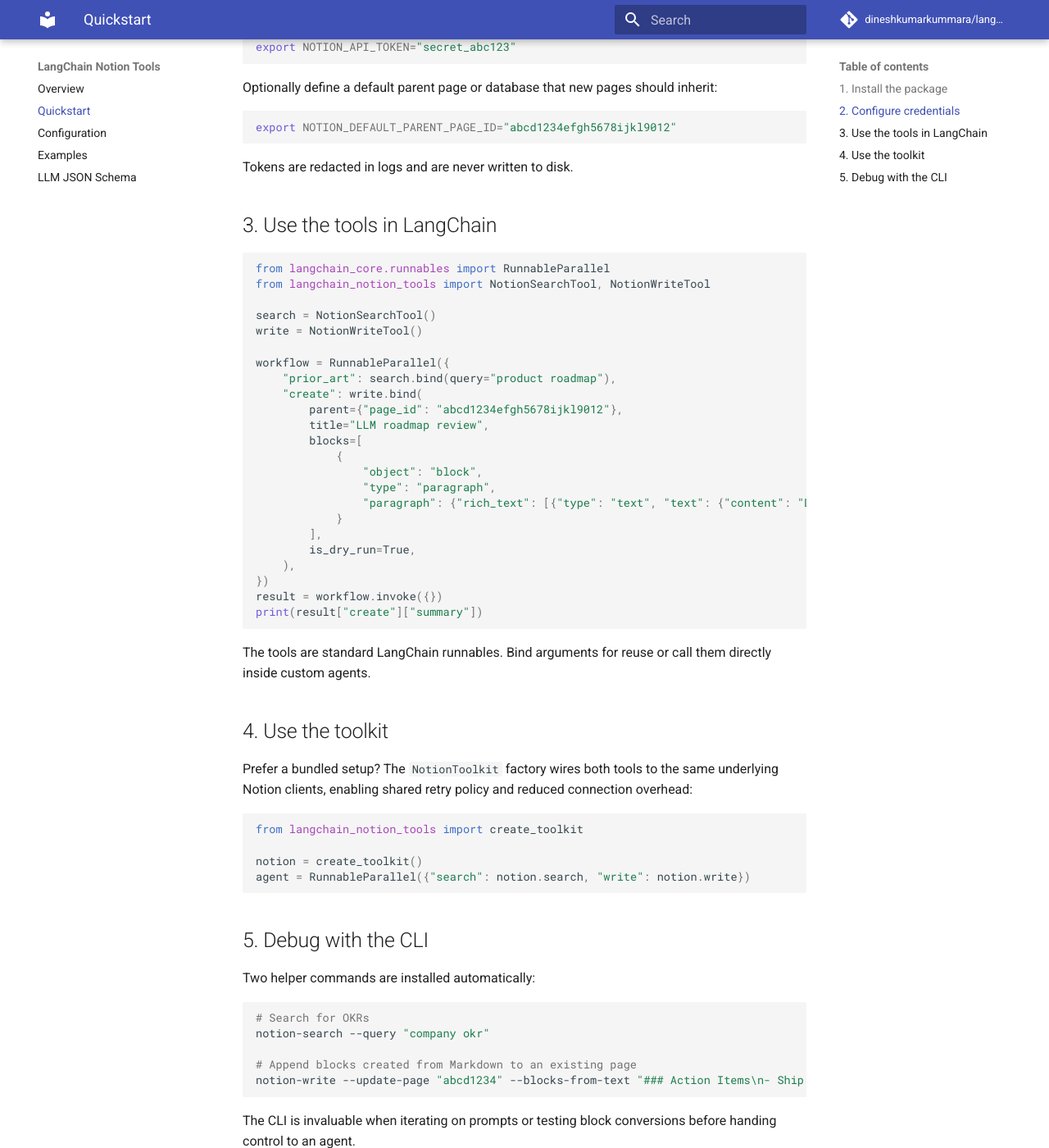
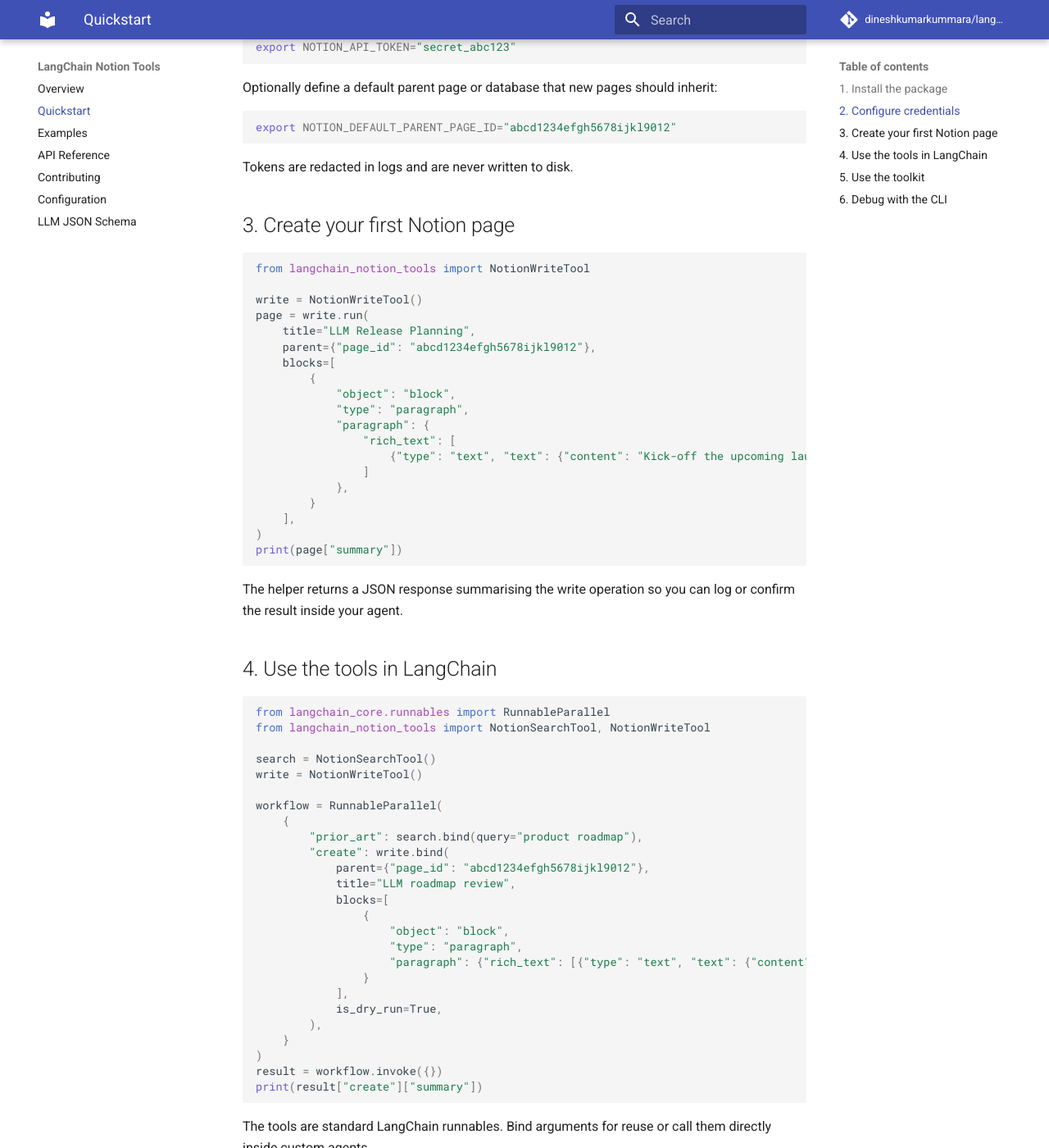
Before and after one commit to dineshkumarkummara/langchain-notion-tool, an MkDocs documentation site: the page built from docs/quickstart.md, in a window 1280 px wide and 1400 px high, scrolled down 524 px. Shown: the whole window at 82% size. Built offline with MkDocs 1.6.1 and Material for MkDocs 9.7.7, drawn with Linux system fonts in a browser that asks for light colours; comment, search, counter and statistics services are not loaded; some of the changed text lies outside the part shown.

Commit message:
docs: publish mkdocs site

````diff
--- a/docs/quickstart.md
+++ b/docs/quickstart.md
@@ -28,7 +28,34 @@
 
 Tokens are redacted in logs and are never written to disk.
 
-## 3. Use the tools in LangChain
+## 3. Create your first Notion page
+
+```python
+from langchain_notion_tools import NotionWriteTool
+
+write = NotionWriteTool()
+page = write.run(
+    title="LLM Release Planning",
+    parent={"page_id": "abcd1234efgh5678ijkl9012"},
+    blocks=[
+        {
+            "object": "block",
+            "type": "paragraph",
+            "paragraph": {
+                "rich_text": [
+                    {"type": "text", "text": {"content": "Kick-off the upcoming launch plan."}}
+                ]
+            },
+        }
+    ],
+)
+print(page["summary"])
+```
+
+The helper returns a JSON response summarising the write operation so you can log
+or confirm the result inside your agent.
+
+## 4. Use the tools in LangChain
 
 ```python
 from langchain_core.runnables import RunnableParallel
@@ -37,21 +64,23 @@
 search = NotionSearchTool()
 write = NotionWriteTool()
 
-workflow = RunnableParallel({
-    "prior_art": search.bind(query="product roadmap"),
-    "create": write.bind(
-        parent={"page_id": "abcd1234efgh5678ijkl9012"},
-        title="LLM roadmap review",
-        blocks=[
-            {
-                "object": "block",
-                "type": "paragraph",
-                "paragraph": {"rich_text": [{"type": "text", "text": {"content": "Draft body"}}]},
-            }
-        ],
-        is_dry_run=True,
-    ),
-})
+workflow = RunnableParallel(
+    {
+        "prior_art": search.bind(query="product roadmap"),
+        "create": write.bind(
+            parent={"page_id": "abcd1234efgh5678ijkl9012"},
+            title="LLM roadmap review",
+            blocks=[
+                {
+                    "object": "block",
+                    "type": "paragraph",
+                    "paragraph": {"rich_text": [{"type": "text", "text": {"content": "Draft body"}}]},
+                }
+            ],
+            is_dry_run=True,
+        ),
+    }
+)
 result = workflow.invoke({})
 print(result["create"]["summary"])
 ```
@@ -71,7 +100,7 @@
 agent = RunnableParallel({"search": notion.search, "write": notion.write})
 ```
 
-## 5. Debug with the CLI
+## 6. Debug with the CLI
 
 Two helper commands are installed automatically:
 
--- a/mkdocs.yml
+++ b/mkdocs.yml
@@ -1,6 +1,6 @@
 site_name: LangChain Notion Tools
 site_description: LangChain toolset for reading and writing Notion content.
-site_url: https://example.com/langchain-notion-tools
+site_url: https://dineshkumarkummara.github.io/langchain-notion-tool/
 repo_url: https://github.com/dineshkumarkummara/langchain-notion-tool
 repo_name: dineshkumarkummara/langchain-notion-tool
 theme:
@@ -23,8 +23,20 @@
 nav:
   - Overview: index.md
   - Quickstart: quickstart.md
+  - Examples: examples.md
+  - API Reference: api_reference.md
+  - Contributing: contributing.md
   - Configuration: configuration.md
-  - Examples: examples.md
   - LLM JSON Schema: json-schema.md
 plugins:
   - search
+  - mkdocstrings:
+      handlers:
+        python:
+          options:
+            docstring_style: google
+            filters: ["!^__"]
+            heading_level: 2
+            merge_init_into_class: true
+            show_if_no_docstring: false
+            show_source: false
--- a/pyproject.toml
+++ b/pyproject.toml
@@ -46,6 +46,7 @@
   "hypothesis",
   "mkdocs",
   "mkdocs-material",
+  "mkdocstrings[python]",
 ]
 
 [project.urls]
````
Also changed, not shown: other parts of docs/quickstart.md (+1 -1 lines), CHANGELOG.md (+2 -0 lines), README.md (+1 -1 lines), docs/api_reference.md (added, +71 -0 lines), docs/contributing.md (added, +55 -0 lines), docs/examples.md (+2 -0 lines), docs/index.md (+8 -0 lines), 2 other files.
